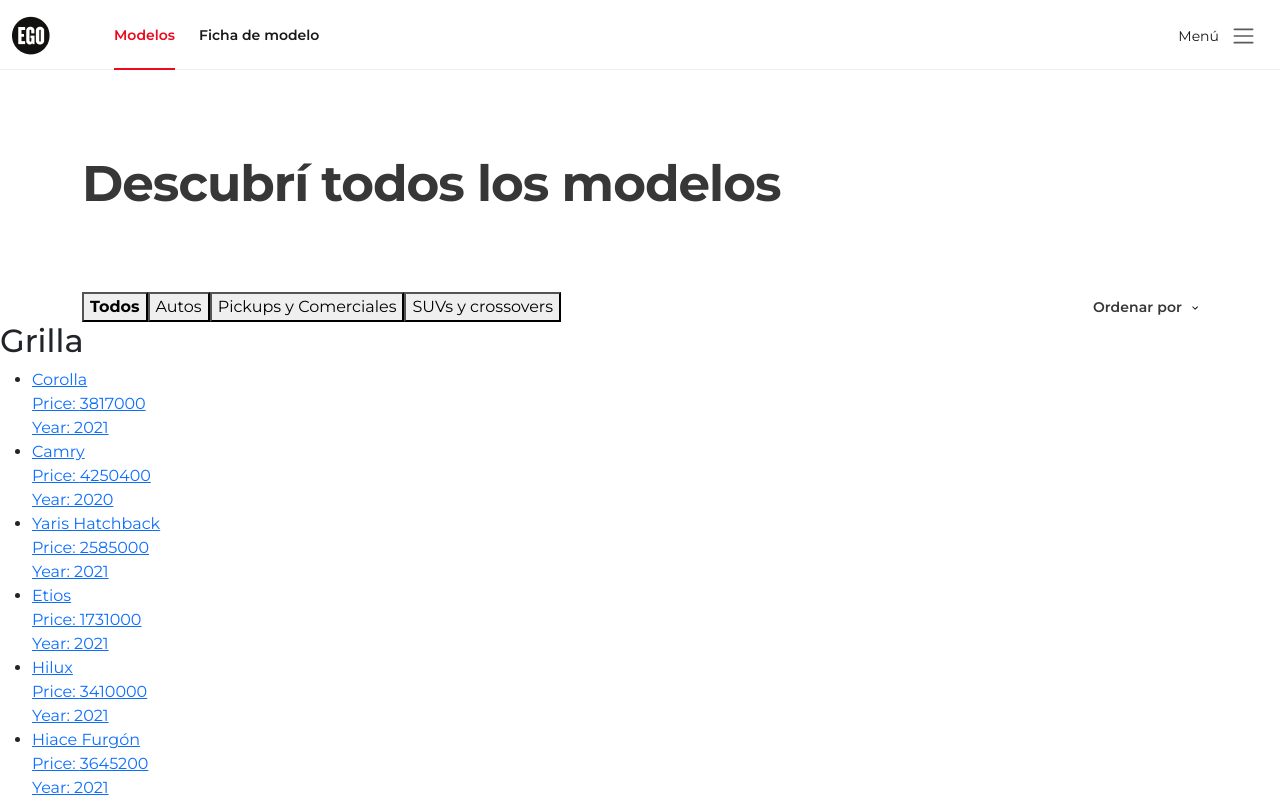
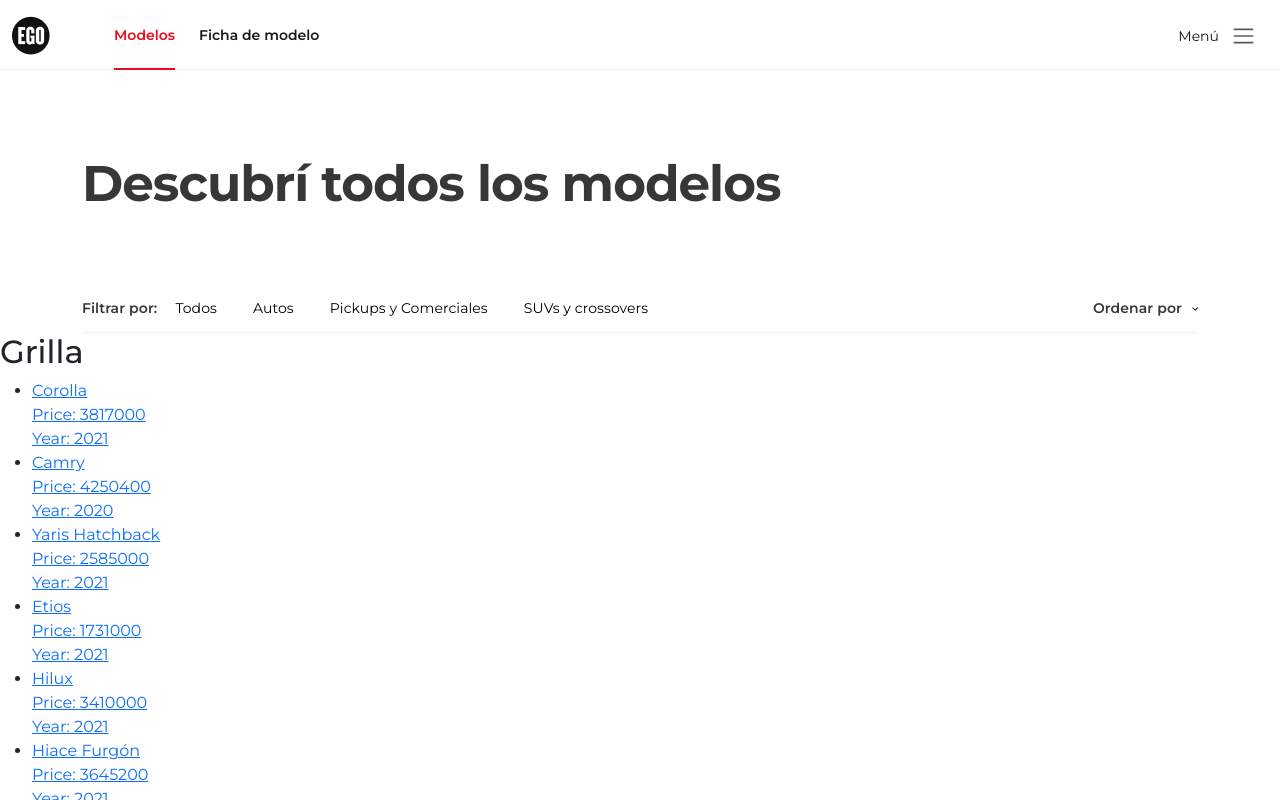
Before and after one commit to jissust/ego-challenge, a React (Vite) app: page / in a window 1280 px wide. Shown: the top 800 px of the page. Built offline with nearby package versions, Linux system fonts and the light colour scheme.

Commit message:
funcionamiento para filtros y estilos

```diff
--- a/src/components/Filters.tsx
+++ /dev/null
@@ -1,25 +0,0 @@
-const FILTERS = [
-  { label: "Todos", value: "ALL" },
-  { label: "Autos", value: "AUTOS" },
-  { label: "Pickups y Comerciales", value: "PICKUPS" },
-  { label: "SUVs y crossovers", value: "SUVS" },
-];
-
-const Filters = ({ activeFilter, onChange }) => {
-  return (
-    <div>
-      {FILTERS.map((filter) => (
-        <button
-          key={filter.value}
-          onClick={() => onChange(filter.value)}
-          style={{
-            fontWeight: activeFilter === filter.value ? "bold" : "normal",
-          }}
-        >
-          {filter.label}
-        </button>
-      ))}
-    </div>
-  );
-};
-export default Filters;
--- /dev/null
+++ b/src/components/Filters/Filters.css
@@ -0,0 +1,72 @@
+.filters {
+    display: flex;
+    align-items: center;
+    font-weight: 600;
+    font-size: 14px;
+    line-height: 14px;
+    letter-spacing: 0.08px;
+    color: #373737;
+ }
+.filters-button{
+    border: none;
+    background-color: transparent;
+    font-weight: 400;
+    font-size: 14px;
+    line-height: 14px;
+    letter-spacing: 0.08px;
+    text-align: center;
+    padding: 9px 18px;
+}
+.filters-button:hover {
+    cursor: pointer;
+    text-decoration: none;
+    background: #F7F7F7;
+    border-radius: 18px;
+}
+.filters-button.active {
+    background: #F7F7F7;
+    border-radius: 18px;
+}
+
+.filters-mobile{
+    position: relative;
+}
+.filters-trigger {
+    font-weight: 600;
+    font-size: 14px;
+    line-height: 14px;
+    letter-spacing: 0.08px;
+    text-align: right;
+    color: #373737;
+    display: flex;
+    gap: 10px;
+}
+.filters-trigger:hover {
+    cursor: pointer;
+}
+.filters-options {
+    position: absolute;
+    left: 0;
+    top: 25px;
+    padding: 0;
+    text-decoration: none;
+    list-style: none;
+    width: 170px;
+    box-shadow: 2px 8px 20px 0px #00000026;
+    background-color: #FFFFFF;
+}
+.filters-options li {
+    font-weight: 400;
+    font-size: 10px;
+    line-height: 35px;
+    letter-spacing: -0.1px;
+    border-bottom: 1px solid #EFEEEF;
+    padding: 0 16px;
+}
+.filters-options li:hover {
+    background: #D1D6D634;
+    cursor: pointer;
+}
+.filters-options li.active{
+    background: #D1D6D634;
+}
--- /dev/null
+++ b/src/components/Filters/Filters.tsx
@@ -0,0 +1,71 @@
+import "./Filters.css";
+import { useState } from "react";
+
+const FILTERS = [
+  { label: "Todos", value: "ALL" },
+  { label: "Autos", value: "AUTOS" },
+  { label: "Pickups y Comerciales", value: "PICKUPS" },
+  { label: "SUVs y crossovers", value: "SUVS" },
+];
+
+const Filters = ({ activeFilter, onChange }) => {
+  const [open, setOpen] = useState(false);
+
+  const selectedOption = FILTERS.find(o => o.value === activeFilter);
+
+  return (
+    <>
+      <div className="filters d-md-flex d-none">
+        <div className="filters-text">Filtrar por: </div>
+        {FILTERS.map((filter) => (
+          <button
+            className={
+              filter.value === activeFilter
+                ? "filters-button active"
+                : "filters-button"
+            }
+            key={filter.value}
+            onClick={() => onChange(filter.value)}
+          >
+            {filter.label}
+          </button>
+        ))}
+      </div>
+
+      <div className="filters-mobile d-block d-md-none">
+        <div
+          className={`filters-trigger ${open ? "open" : ""}`}
+          onClick={() => setOpen(!open)}
+        >
+          <span>{selectedOption ? selectedOption.label : "Filtrar por"}</span>
+          <span className="arrow">
+            {open ? (
+              <img src="../../src/assets/arrow-up.png" alt="Up arrow" />
+            ) : (
+              <img src="../../src/assets/arrow-down.png" alt="Down arrow" />
+            )}
+          </span>
+        </div>
+        {open && (
+          <ul className="filters-options">
+            {FILTERS.map((filter) => (
+              <li
+                className={
+                  filter.value === activeFilter ? "active" : ""
+                }
+                key={filter.value}
+                onClick={() => {
+                  onChange(filter.value);
+                  setOpen(false);
+                }}
+              >
+                {filter.label}
+              </li>
+            ))}
+          </ul>
+        )}
+      </div>
+    </>
+  );
+};
+export default Filters;
--- a/src/components/Sort/Sort.css
+++ b/src/components/Sort/Sort.css
@@ -16,14 +16,14 @@
 }
 .sort-options {
     position: absolute;
-    left: 0;
+    right: 0;
     top: 25px;
     padding: 0;
     text-decoration: none;
     list-style: none;
     width: 170px;
     box-shadow: 2px 8px 20px 0px #00000026;
-
+    background-color: #FFFFFF;
 }
 .sort-options li {
     font-weight: 400;
--- a/src/pages/Home/Home.css
+++ b/src/pages/Home/Home.css
@@ -11,7 +11,9 @@
 .h1-space-xy {
     padding: 43px 0 38px 0;
 }
-
+.border-bottom-gray {
+    border-bottom: 1px solid #EFEEEF
+}
 @media (min-width: 992px) {
     .h1-title {
         font-size: 50px;
--- a/src/pages/Home/Home.tsx
+++ b/src/pages/Home/Home.tsx
@@ -1,5 +1,5 @@
 import { useEffect, useState } from "react";
-import Filters from "../../components/Filters";
+import Filters from "../../components/Filters/Filters";
 import Menu from "../../components/Menu/Menu";
 import ModelsGrid from "../../components/ModelsGrid";
 import Sort from "../../components/Sort/Sort";
@@ -10,7 +10,7 @@
   /*////comentado momentaneamente para usar datos mocks
   const [models, setModels] = useState(null);*/
   const [sort, setSort] = useState("");
-  const [filter, setFilter] = useState("ALL");
+  const [filter, setFilter] = useState("");
 
   /* //comentado momentaneamente para usar datos mocks
   useEffect(() => {
@@ -63,9 +63,11 @@
       <div className="container container-custom">
         <h1 className="h1-title h1-space-xy">Descubrí todos los modelos</h1>
       </div>
-      <div className="container container-custom d-flex justify-content-between align-items-center">
-      <Filters activeFilter={filter} onChange={setFilter} />
-      <Sort activeSort={sort} onChange={setSort} />
+      <div className="container container-custom">
+        <div className="d-flex justify-content-between align-items-center border-bottom-gray pb-3 pb-md-2 ">
+          <Filters activeFilter={filter} onChange={setFilter} />
+          <Sort activeSort={sort} onChange={setSort} />
+        </div>
       </div>
       <ModelsGrid models={visibleModels} />
     </>
```
